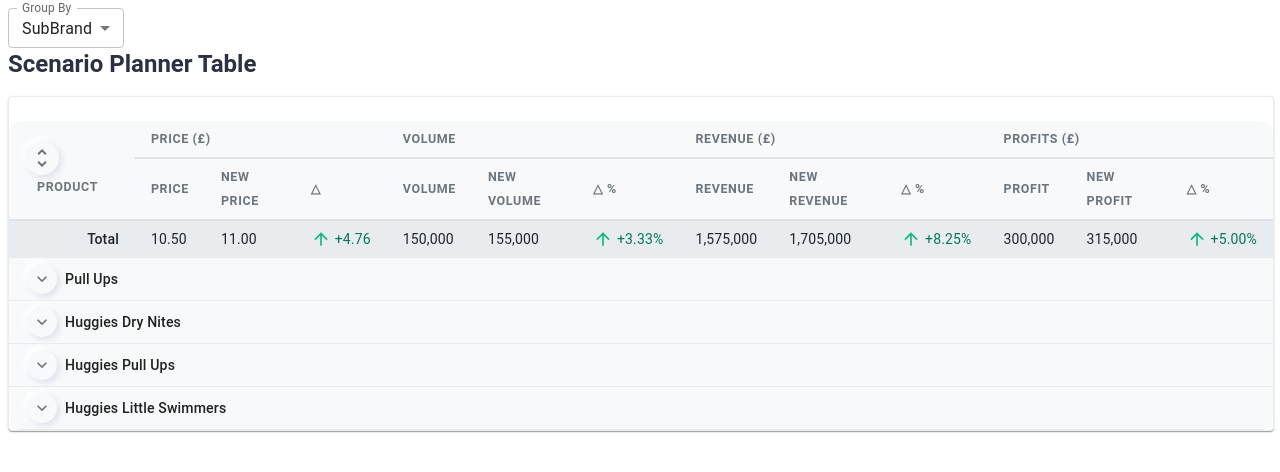
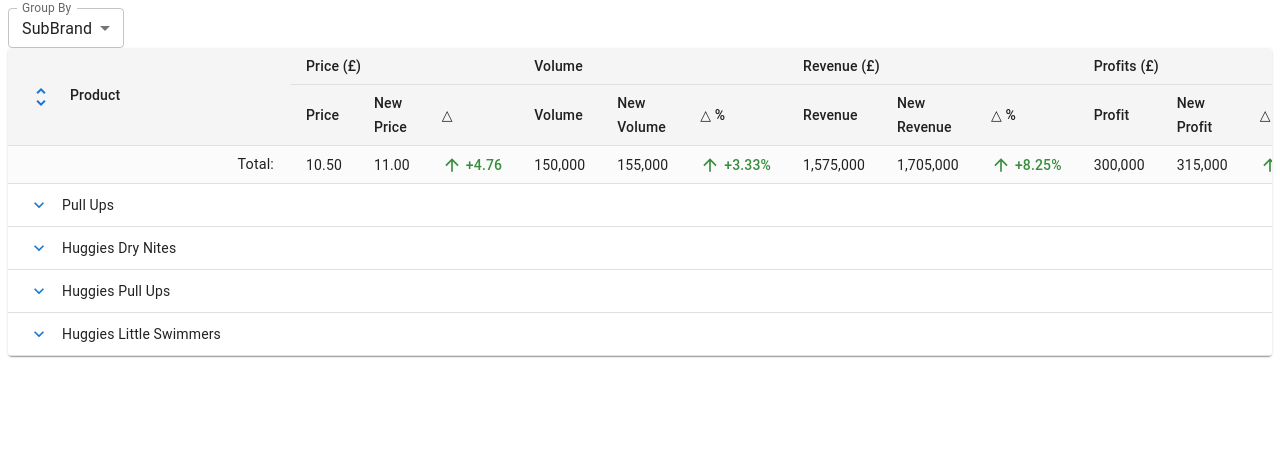
Before and after one commit to shanawarAnsari/Scenario-planner, a React (Create React App) app in the folder scenario-planner/: page / in a window 1280 px wide. Shown: the top 472 px of the page. Built offline with nearby package versions, Linux system fonts and the light colour scheme.

Commit message:
results-table-final

```diff
--- a/scenario-planner/src/scenario-planner/Planner/ResultsTableView.css
+++ b/scenario-planner/src/scenario-planner/Planner/ResultsTableView.css
@@ -1,152 +1,36 @@
-/* ResultsTableView.css - Light Theme with Gray Header */
-
-@import url("https://fonts.googleapis.com/css2?family=Inter:wght@400;500;600;700&display=swap");
-
-.table-container {
-  background: #ffffff;
-  border-radius: 16px;
-  box-shadow: 0 4px 12px rgba(149, 157, 165, 0.08); /* Lighter shadow */
-  padding: 24px 0 0 0;
-  border: 1px solid #e9ecef; /* Light border */
+/* Base styles for the table */
+.table {
+  width: 100%;
+  border-collapse: collapse;
 }
 
-.scenario-table {
-  border-radius: 12px;
-  overflow: hidden;
-  background: #ffffff;
-  color: #212529; /* Dark text */
-  font-family: "Inter", sans-serif;
-  font-size: 0.9rem;
+.table th,
+.table td {
+  padding: 8px;
+  text-align: left;
+  border-bottom: 1px solid #ddd;
 }
 
-.MuiTableCell-root {
-  border-bottom: 1px solid #f1f3f5 !important; /* Lighter cell border */
-  padding: 14px 18px;
-  color: #495057; /* Standard text color */
+.table th {
+  background-color: #f4f4f4;
+  font-weight: bold;
 }
 
-.MuiTableHead-root .MuiTableCell-root {
-  background: #f8f9fa; /* Light Gray Header */
-  color: #6c757d; /* Gray text for header */
-  font-weight: 600;
-  font-size: 0.78rem;
-  text-transform: uppercase;
-  letter-spacing: 0.05em;
-  border-bottom: 2px solid #dee2e6 !important; /* Slightly darker gray border */
+/* Delta value styles */
+.delta-text-positive {
+  color: #388e3c;
+  font-weight: 500;
+}
+.delta-text-negative {
+  color: #ff3e3e;
+  font-weight: 500;
+}
+.delta-text-neutral {
+  color: #444;
 }
 
-.MuiTableRow-root.group-row {
-  background: #f8f9fa; /* Light gray for group rows */
-  font-weight: 500;
-  color: #343a40;
+/* Total row styles */
+.total-row {
+  background-color: #fbfbfb;
+  font-weight: bold;
 }
-
-.MuiTableRow-root.group-row .MuiTableCell-root {
-  font-size: 0.88rem;
-  border-bottom: 1px solid #e9ecef !important;
-}
-
-.MuiTableRow-root.data-row {
-  background: #ffffff;
-  transition: background 0.15s ease;
-}
-
-.MuiTableRow-root.data-row:hover {
-  background: #f8f9fa; /* Light gray hover */
-}
-
-.MuiTableRow-root.total-row {
-  background: #e9ecef; /* Slightly darker gray for total row */
-  font-weight: 600;
-  color: #212529; /* Dark text for total row */
-}
-
-.MuiTableRow-root.total-row .MuiTableCell-root {
-  color: #212529;
-  border-bottom: none !important;
-}
-
-/* Indentation (remains the same) */
-.group-indent-0 {
-  padding-left: 18px !important;
-}
-.group-indent-1 {
-  padding-left: 42px !important;
-}
-.group-indent-2 {
-  padding-left: 66px !important;
-}
-.group-indent-3 {
-  padding-left: 90px !important;
-}
-.group-indent-4 {
-  padding-left: 114px !important;
-}
-.data-indent-1 {
-  padding-left: 66px !important;
-}
-.data-indent-2 {
-  padding-left: 90px !important;
-}
-.data-indent-3 {
-  padding-left: 114px !important;
-}
-.data-indent-4 {
-  padding-left: 138px !important;
-}
-
-/* Icon button - Neumorphic Style with blue icons */
-.MuiIconButton-root {
-  color: #3b82f6; /* Changed to blue */
-  background: #f0f4f8;
-  border-radius: 12px;
-  padding: 8px;
-  transition: none;
-  box-shadow: 3px 3px 6px #dde3ec, -3px -3px 6px #ffffff;
-}
-
-.MuiIconButton-root:hover {
-  color: #3b82f6; /* Keep blue on hover */
-  transform: none;
-  box-shadow: 3px 3px 6px #dde3ec, -3px -3px 6px #ffffff;
-}
-
-.MuiIconButton-root:active {
-  box-shadow: inset 2px 2px 5px #dde3ec, inset -2px -2px 5px #ffffff;
-  transform: none;
-  color: #2563eb; /* Slightly darker blue when clicked */
-}
-
-/* Typography (remains the same) */
-.scenario-table .MuiTypography-root {
-  font-size: 0.88rem;
-  font-weight: 500;
-}
-
-/* Arrow icons & Delta Text Colors (using standard green/red) */
-.trend-up {
-  color: #10b981 !important;
-}
-.trend-down {
-  color: #f43f5e !important;
-}
-.delta-text-positive {
-  color: #047857;
-}
-.delta-text-negative {
-  color: #be123c;
-}
-.delta-text-neutral {
-  color: #495057;
-}
-
-/* Tooltip */
-.MuiTooltip-tooltip {
-  font-size: 0.8rem;
-  background: #343a40; /* Dark gray tooltip */
-  color: #ffffff;
-  border-radius: 6px;
-  box-shadow: 0 2px 8px rgba(0, 0, 0, 0.15);
-  font-family: "Inter", sans-serif;
-  padding: 5px 9px;
-}
--- a/scenario-planner/src/scenario-planner/Planner/TableView.tsx
+++ b/scenario-planner/src/scenario-planner/Planner/ResultsTableView.tsx
@@ -21,18 +21,18 @@
   ArrowDownward,
 } from "@mui/icons-material";
 import {
-  useTableData,
+  useResultsTableData,
   ResultsDataItem,
   GroupLevel,
   GroupedByBrand,
   GroupedBySubBrand,
   GroupedByPPG,
   GroupedByOSKU,
-} from "./hooks/useTableData";
+} from "./hooks/useResultsTableData";
 import "./ResultsTableView.css";
 
 // Props interface
-interface TableViewProps {
+interface ResultsTableViewProps {
   level: GroupLevel;
 }
 
@@ -58,22 +58,18 @@
     ? `${value > 0 ? "+" : ""}${value.toFixed(2)}%`
     : `${value > 0 ? "+" : ""}${value.toFixed(2)}`;
 
-  const arrowClass = value > 0 ? "trend-up" : value < 0 ? "trend-down" : "";
-  const textClass =
-    value > 0
-      ? "delta-text-positive"
-      : value < 0
-      ? "delta-text-negative"
-      : "delta-text-neutral";
+  let colorClass = "delta-text-neutral";
+  if (value > 0) colorClass = "delta-text-positive";
+  else if (value < 0) colorClass = "delta-text-negative";
 
   return (
     <Box sx={{ display: "flex", alignItems: "center" }}>
       {value > 0 ? (
-        <ArrowUpward fontSize="small" className={arrowClass} sx={{ mr: 0.5 }} />
+        <ArrowUpward fontSize="small" sx={{ mr: 0.5 }} className={colorClass} />
       ) : value < 0 ? (
-        <ArrowDownward fontSize="small" className={arrowClass} sx={{ mr: 0.5 }} />
+        <ArrowDownward fontSize="small" sx={{ mr: 0.5 }} className={colorClass} />
       ) : null}
-      <span className={textClass}>{formattedValue}</span>
+      <span className={colorClass}>{formattedValue}</span>
     </Box>
   );
 };
@@ -84,11 +80,11 @@
   showPromoType?: boolean;
 }> = ({ item, indentLevel, showPromoType = true }) => {
   // For DataRow, always indent one level more than the grouping row
-  const dataIndentClass = `data-indent-${indentLevel}`;
+  const paddingLeft = 16 + indentLevel * 24;
 
   return (
-    <TableRow key={item.pid} className="data-row">
-      <TableCell className={dataIndentClass}>
+    <TableRow key={item.pid}>
+      <TableCell style={{ paddingLeft, minWidth: 250 }}>
         {showPromoType && <span>{item.promoType}</span>}
         {!showPromoType && item.osku}
       </TableCell>
@@ -123,13 +119,17 @@
   onToggle: (id: string) => void;
   indentLevel: number;
 }> = ({ id, isExpanded, onToggle, indentLevel }) => {
-  const groupIndentClass = `group-indent-${indentLevel}`;
+  const paddingLeft = 16 + indentLevel * 24;
 
   return (
-    <TableRow className="group-row">
-      <TableCell colSpan={13} className={groupIndentClass}>
+    <TableRow>
+      <TableCell colSpan={13} style={{ paddingLeft, minWidth: 250 }}>
         <Box sx={{ display: "flex", alignItems: "center" }}>
-          <IconButton size="small" onClick={() => onToggle(id)}>
+          <IconButton
+            size="small"
+            onClick={() => onToggle(id)}
+            sx={{ color: "#1976d2" }}
+          >
             {isExpanded ? (
               <ExpandLess fontSize="small" />
             ) : (
@@ -152,10 +152,14 @@
 }> = ({ allExpanded, toggleAllGroups }) => (
   <TableHead>
     <TableRow>
-      <TableCell rowSpan={3}>
+      <TableCell rowSpan={3} style={{ minWidth: 250 }}>
         <Box>
           <Tooltip title={allExpanded ? "Collapse All" : "Expand All"}>
-            <IconButton size="small" onClick={toggleAllGroups}>
+            <IconButton
+              size="small"
+              onClick={toggleAllGroups}
+              sx={{ color: "#1976d2" }}
+            >
               {allExpanded ? <UnfoldLess /> : <UnfoldMore />}
             </IconButton>
           </Tooltip>
@@ -184,10 +188,10 @@
   </TableHead>
 );
 
-// Main TableView component
-const TableView: React.FC<TableViewProps> = ({ level }) => {
+// Main ResultsTableView component
+const ResultsTableView: React.FC<ResultsTableViewProps> = ({ level }) => {
   const { groupedData, expansionState, toggleExpansion, expandAll, collapseAll } =
-    useTableData(level);
+    useResultsTableData(level);
 
   const [allExpanded, setAllExpanded] = useState(false);
   const totals = {
@@ -379,18 +383,15 @@
 
   return (
     <Box>
-      <Typography variant="h5" sx={{ mb: 2, color: "#2a3142", fontWeight: 700 }}>
-        Scenario Planner Table
-      </Typography>
-      <TableContainer component={Paper} className="table-container">
-        <Table stickyHeader size="small" className="scenario-table">
+      <TableContainer component={Paper}>
+        <Table stickyHeader size="small">
           <TableHeader allExpanded={allExpanded} toggleAllGroups={toggleAllGroups} />
           <TableBody>
             {/* Total row at the top of the table - Using hardcoded values */}
             <TableRow className="total-row">
               <TableCell align={"right"} colSpan={1}>
                 <Typography variant="subtitle1" sx={{ fontSize: "0.9rem" }}>
-                  Total
+                  Total:
                 </Typography>
               </TableCell>
               <TableCell>
@@ -448,4 +449,4 @@
   );
 };
 
-export default TableView;
+export default ResultsTableView;
--- a/scenario-planner/src/scenario-planner/Planner/hooks/useTableData.ts
+++ b/scenario-planner/src/scenario-planner/Planner/hooks/useResultsTableData.ts
@@ -44,7 +44,7 @@
   return initialState;
 };
 
-export const useTableData = (level: GroupLevel) => {
+export const useResultsTableData = (level: GroupLevel) => {
   // Single state object for managing expansion of all levels
   const [expansionState, setExpansionState] = useState<Record<string, boolean>>({});
 
--- a/scenario-planner/src/scenario-planner/index.tsx
+++ b/scenario-planner/src/scenario-planner/index.tsx
@@ -7,7 +7,7 @@
   InputLabel,
 } from "@mui/material";
 import React from "react";
-import TableView from "./Planner/TableView";
+import ResultsTableView from "./Planner/ResultsTableView";
 
 const ScenarioPlanner: React.FC = () => {
   const theme = useTheme();
@@ -32,7 +32,7 @@
             <MenuItem value="OSKU">OSKU</MenuItem>
           </Select>
         </FormControl>
-        <TableView level={level} />
+        <ResultsTableView level={level} />
       </Box>
     </>
   );
```
